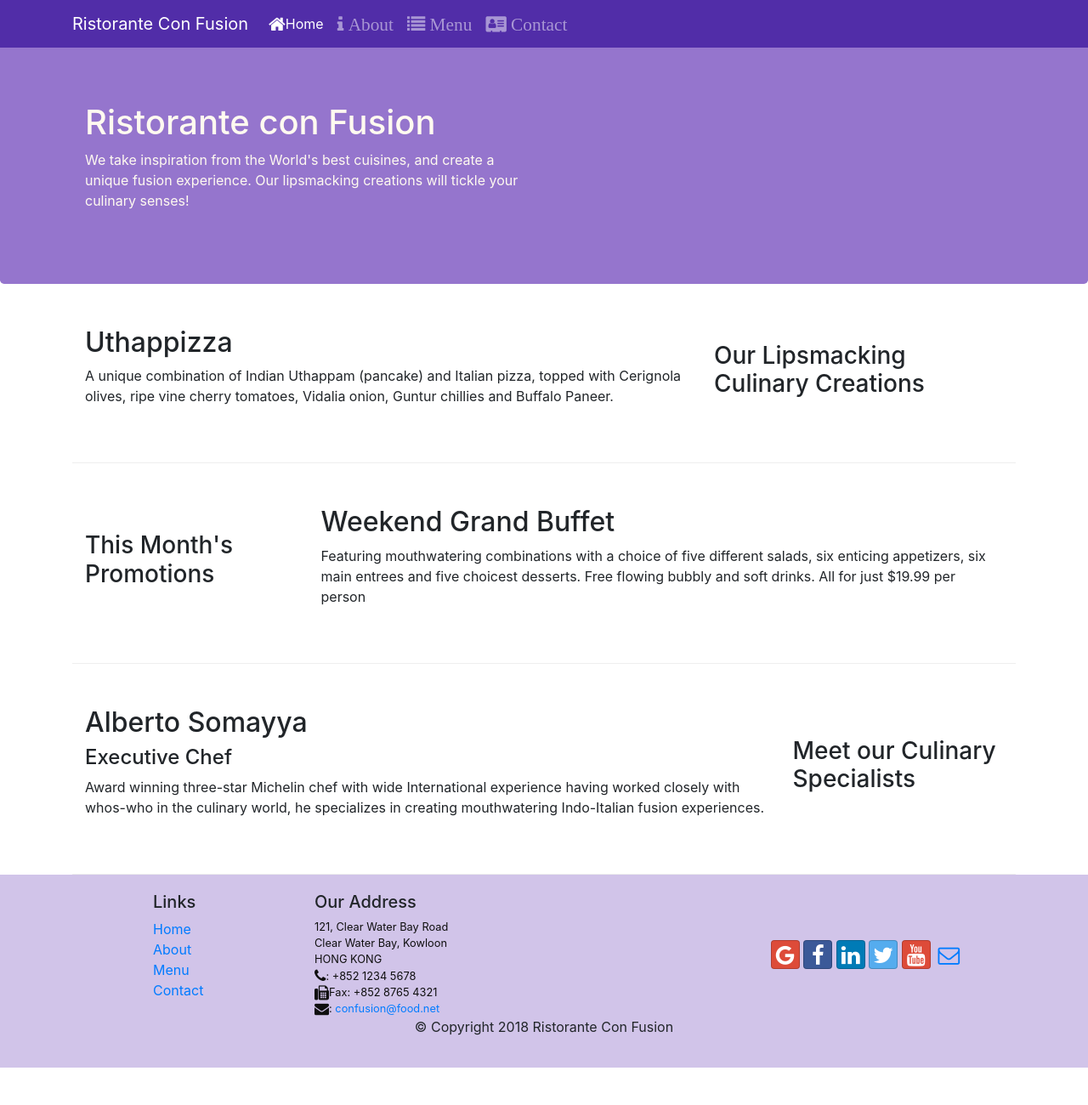
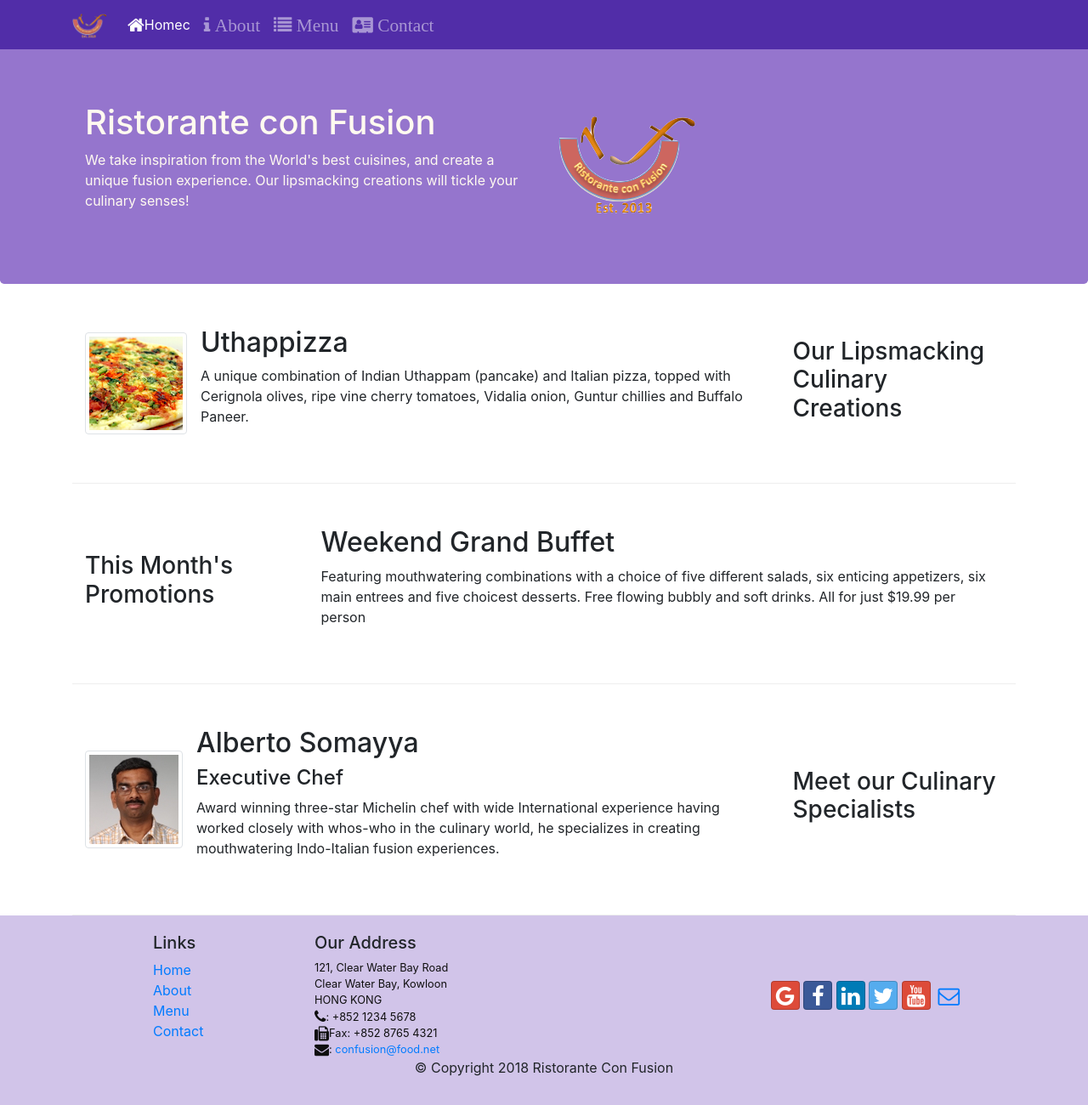
Before and after one commit to rakshitjain13/bootstrap4-coursera-Frontend-web-development-with-React, a website: page index.html in a window 1280 px wide. Shown: the whole page at 85% size. Before the commit the page ends 1256 px from the top, so only its background shows below. Drawn offline with nearby package versions, Linux system fonts and the light colour scheme.

Commit message:
Images and media

```diff
--- a/index.html
+++ b/index.html
@@ -20,10 +20,10 @@
             <button class="navbar-toggler" type="button" data-toggle="collapse" data-target="#Navbar">
                 <span class="navbar-toggler-icon"></span>
             </button>
-           <a class="navbar-brand" href="#">Ristorante Con Fusion</a>
+           <a class="navbar-brand" href="#"><img src="img/logo.png" height="30" width="41"></a>
            <div class="collapse navbar-collapse" id="Navbar">
                 <ul class="navbar-nav mr-auto">
-                    <li class="nav-item active"><a class="nav-link" href="#"><span class="fa fa-home fa-lg"> </span>Home</a></li>
+                    <li class="nav-item active"><a class="nav-link" href="#"><span class="fa fa-home fa-lg"> </span>Homec</a></li>
                     <li class="nav-item"><a class="nav-link" href="./aboutus.html"><span class="fa fa-info fa-lg"> About</a></li>
                     <li class="nav-item"><a class="nav-link" href="#"><span class="fa fa-list fa-lg"> Menu</a></li>
                     <li class="nav-item"><a class="nav-link" href="./contactus.html"><span class="fa fa-address-card fa-lg"> Contact</a></li>
@@ -40,7 +40,8 @@
                     <h1>Ristorante con Fusion</h1>
                     <p>We take inspiration from the World's best cuisines, and create a unique fusion experience. Our lipsmacking creations will tickle your culinary senses!</p>
                 </div>
-                <div class="col-12 col-sm-6">
+                <div class="col-12 col-sm-4 align-self-center">
+                    <img class="img-fluid align" src="img/logo.png">
                 </div>
             </div>
         </div>
@@ -49,12 +50,18 @@
 
     <div class="container">
         <div class="row row-content align-items-center">
-            <div class="col-12 col-sm-4 order-sm-lastcol-md-3">
+            <div class="col-12 col-sm-4 order-sm-last col-md-3">
                 <h3>Our Lipsmacking Culinary Creations</h3>
             </div>
             <div class="col col-sm order-sm-first col-md">
-                <h2>Uthappizza</h2>
-                <p>A unique combination of Indian Uthappam (pancake) and Italian pizza, topped with Cerignola olives, ripe vine cherry tomatoes, Vidalia onion, Guntur chillies and Buffalo Paneer.</p>
+                <div class="media">
+                    <img class="d-flex mr-3 img-thumbnail align-self-center"
+                    src="img/uthappizza.png" alt="Uthappizza">
+                    <div class="media-body">
+                        <h2 class="mt-0">Uthappizza</h2>
+                        <p class="d-none d-sm-block">A unique combination of Indian Uthappam (pancake) and Italian pizza, topped with Cerignola olives, ripe vine cherry tomatoes, Vidalia onion, Guntur chillies and Buffalo Paneer.</p>
+                    </div>
+                </div>
             </div>
         </div>
 
@@ -74,9 +81,20 @@
                 <h3>Meet our Culinary Specialists</h3>
             </div>
             <div class="col col-sm order-sm-first col-md">
-                <h2>Alberto Somayya</h2>
-                <h4>Executive Chef</h4>
-                <p>Award winning three-star Michelin chef with wide International experience having worked closely with whos-who in the culinary world, he specializes in creating mouthwatering Indo-Italian fusion experiences. </p>
+                <div class="media">
+                    <img class="d-flex mr-3 img-thumbnail align-self-center"
+                            src="img/alberto.png" alt="Alberto Somayya">
+                    <div class="media-body">
+                        <h2 class="mt-0">Alberto Somayya</h2>
+                        <h4>Executive Chef</h4>
+                        <p class="d-none d-sm-block">Award winning three-star Michelin chef with wide
+                            International experience having worked closely with
+                            whos-who in the culinary world, he specializes in
+                            creating mouthwatering Indo-Italian fusion experiences.
+                            </p>
+                    </div>
+                </div>
+
             </div>
         </div>
     </div>
```
Also changed, not shown: aboutus.html (+4 -1 lines), contactus.html (+4 -1 lines), img/alberto.png (added), img/buffet.png (added), img/logo.png (added), img/uthappizza.png (added), 1 other file.
